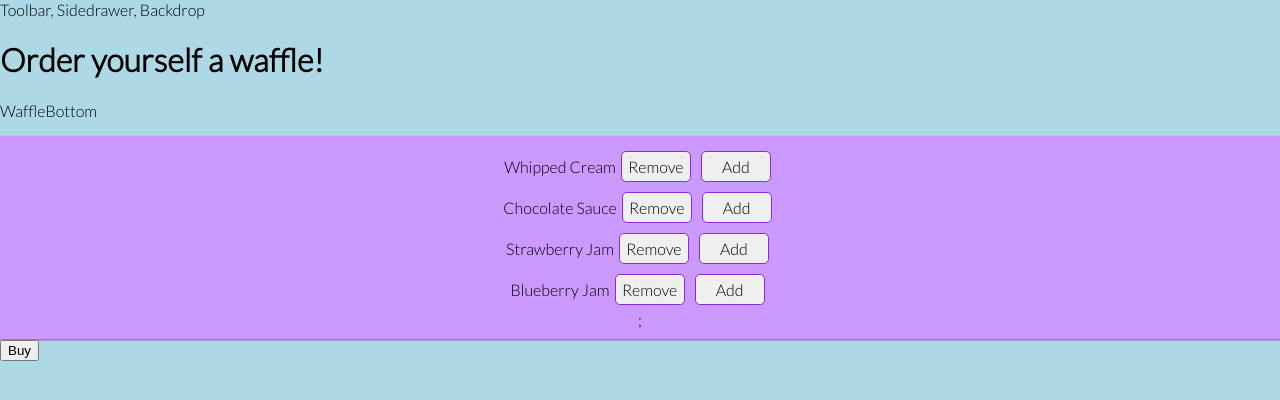
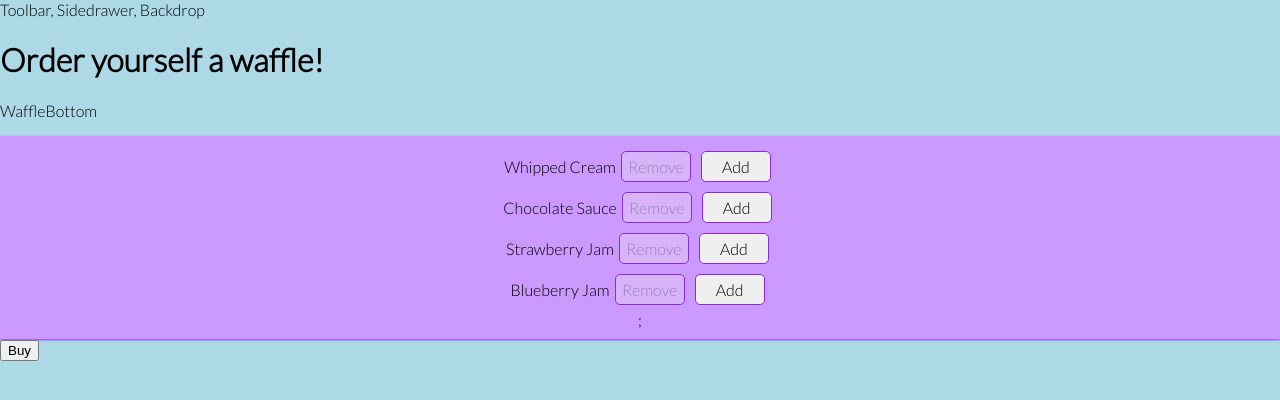
Before and after one commit to annametsapelto/WaffleMaker, a React (Create React App) app: page / in a window 1280 px wide. Shown: the top 400 px of the page. Built offline with nearby package versions, Linux system fonts and the light colour scheme.

Commit message:
Add disabled to removing button if there's nothing

```diff
--- a/src/Components/Waffle/BuildControls/BuildControl/BuildControl.js
+++ b/src/Components/Waffle/BuildControls/BuildControl/BuildControl.js
@@ -4,7 +4,7 @@ import './BuildControl.css';
 const buildControl = (props) => (
     <div className="BuildControl">
         <div className="Label">{props.label}</div>
-        <button onClick={props.removeIngredient}>Remove</button>
+        <button onClick={props.removeIngredient} disabled={props.disabled}>Remove</button>
         <button onClick={props.addIngredient}>Add</button>
     </div>
 );
--- a/src/Components/Waffle/BuildControls/BuildControls.js
+++ b/src/Components/Waffle/BuildControls/BuildControls.js
@@ -15,7 +15,8 @@ const buildControls = (props) => (
             key={ctrl.label}
             label={ctrl.label}
             addIngredient={()=>props.addIngredient(ctrl.type)}
-            removeIngredient={()=>props.removeIngredient(ctrl.type)} />
+            removeIngredient={()=>props.removeIngredient(ctrl.type)}
+            disabled={props.disabled[ctrl.type]} />
         ))};
     </div>
 )
--- a/src/Containers/WaffleMaker/WaffleMaker.js
+++ b/src/Containers/WaffleMaker/WaffleMaker.js
@@ -32,7 +32,11 @@ class WaffleMaker extends Component {
     }
 
     removeIngredientHandler = (type) => {
-        const updatedCount = this.state.ingredients[type] -1;
+        const oldCount = this.state.ingredients[type];
+        if (oldCount <= 0) {
+            return;
+        }
+        const updatedCount = oldCount -1;
         const upgradedIngredients = {
             ... this.state.ingredients
         };
@@ -43,12 +47,19 @@ class WaffleMaker extends Component {
     }
 
     render() {
+        const disabledInfo = {
+            ...this.state.ingredients
+        }
+        for (let key in disabledInfo) {
+            disabledInfo[key] = disabledInfo[key] <= 0
+        }
         return(
         <Aux>
             <Waffle ingredients={this.state.ingredients}/>
             <BuildControls
               addIngredient={this.addIngredientHandler}
-              removeIngredient={this.removeIngredientHandler}/>
+              removeIngredient={this.removeIngredientHandler}
+              disabled={disabledInfo}/>
             <button>Buy</button>
         </Aux>)
     }
```
